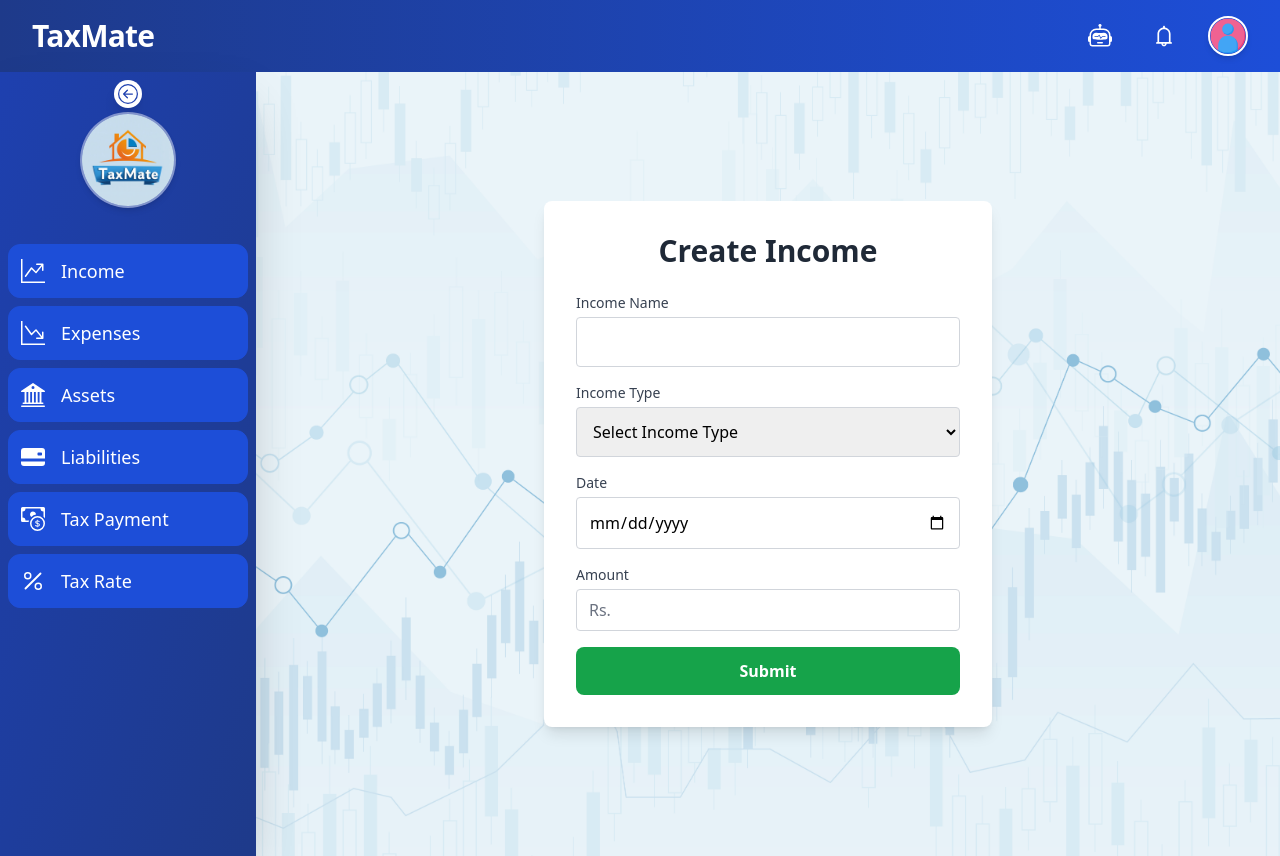
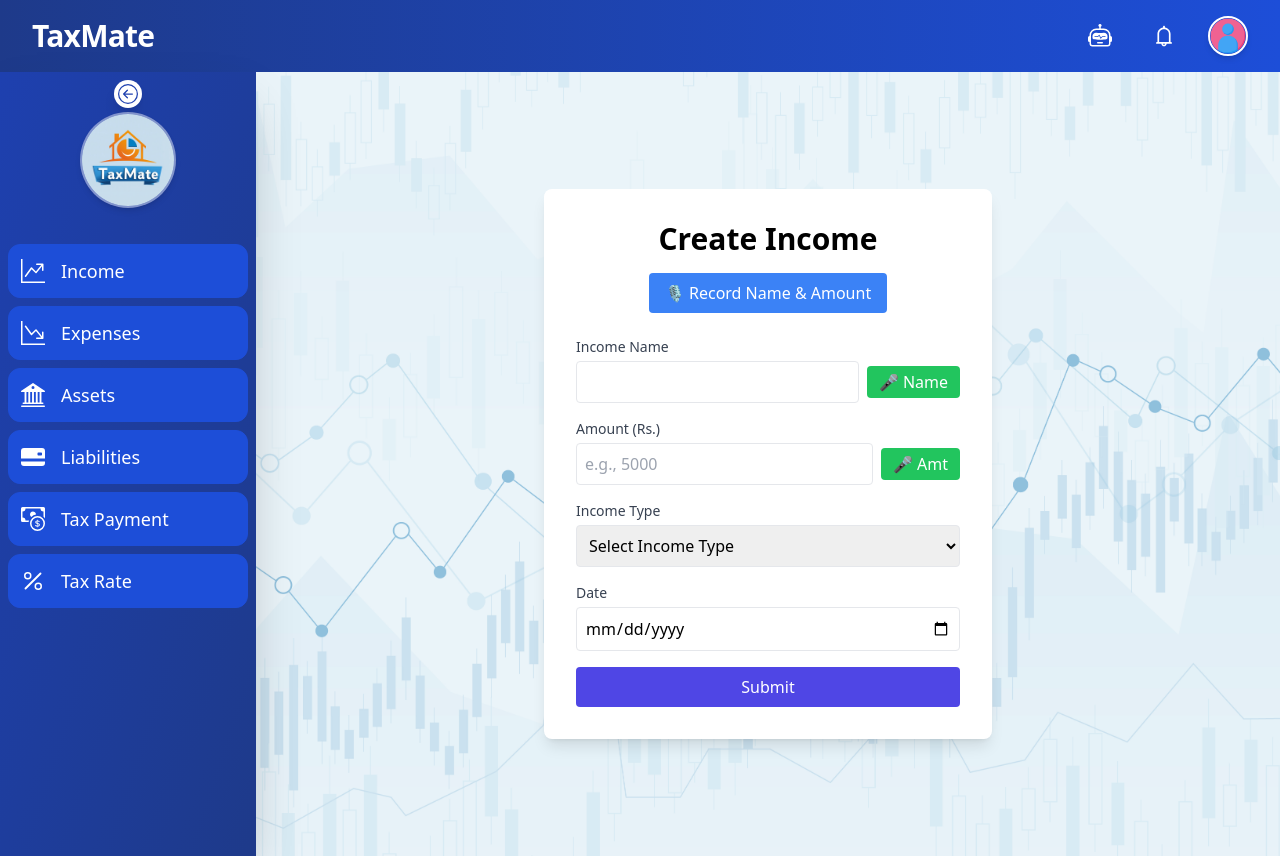
Before and after one commit to SageevanPRajah/TaxMate_frontend, a React (Vite) app: page /income/create in a window 1280 px wide. Built offline with nearby package versions, Linux system fonts and the light colour scheme; what compromise would draw is missing.

Commit message:
feat: Enhance CreateIncome component with voice input functionality and validation improvements

```diff
--- a/src/pages/income/CreateIncome.jsx
+++ b/src/pages/income/CreateIncome.jsx
@@ -1,12 +1,16 @@
-import { useState, useEffect } from 'react';
-import axios from "axios";
-import { useNavigate } from "react-router-dom";
-import Dashboard from "../../components/Dashboard.jsx";
+// src/pages/expense/CreateIncome.jsx
+
+import React, { useState, useEffect } from 'react';
+import axios from 'axios';
+import { useNavigate } from 'react-router-dom';
+import Dashboard from '../../components/Dashboard.jsx';
+import useVoiceInput from '../../hooks/useVoiceInput.js';
 import { useAuth } from '../../hooks/useAuth.js';
 
 const CreateIncome = () => {
   const navigate = useNavigate();
   const { user } = useAuth();
+  const { listening, startListening } = useVoiceInput();
 
   const [income, setIncome] = useState({
     userID: '',
@@ -15,12 +19,11 @@ const CreateIncome = () => {
     date: '',
     amount: '',
   });
-
-  const [loading, setLoading] = useState(false);
-  const [error, setError] = useState(null);
+  const [loading, setLoading]           = useState(false);
+  const [error, setError]               = useState(null);
   const [validationErrors, setValidationErrors] = useState({});
 
-  // auto-populate userID (or use dev fallback)
+  // auto-populate userID
   useEffect(() => {
     const id = user && (user._id || user.id || user.userID)
       ? (user._id || user.id || user.userID)
@@ -28,29 +31,57 @@ const CreateIncome = () => {
     setIncome(prev => ({ ...prev, userID: id }));
   }, [user]);
 
-  const validate = () => {
+  // Combined “record both” handler
+  const handleVoiceRecord = () => {
+    setError(null);
+    startListening(
+      ({ amount, name }) => {
+        setIncome(prev => ({
+          ...prev,
+          amount:     amount ?? prev.amount,
+          incomeName: name   ?? prev.incomeName,
+        }));
+      },
+      err => setError(`Voice input error: ${err}`)
+    );
+  };
+
+  // Fallback: record only Income Name
+  const handleRecordName = () => {
+    setError(null);
+    startListening(
+      ({ name }) => setIncome(prev => ({ ...prev, incomeName: name ?? prev.incomeName })),
+      err => setError(`Name input error: ${err}`)
+    );
+  };
+
+  // Fallback: record only Amount
+  const handleRecordAmount = () => {
+    setError(null);
+    startListening(
+      ({ amount }) => setIncome(prev => ({ ...prev, amount: amount ?? prev.amount })),
+      err => setError(`Amount input error: ${err}`)
+    );
+  };
+
+  const validate = data => {
     const errs = {};
-
-    if (!income.incomeName || income.incomeName.length < 3) {
-      errs.incomeName = "Income Name must be at least 3 characters.";
-    } else if (/^\d+$/.test(income.incomeName)) {
-      errs.incomeName = "Income Name cannot be only numbers.";
+    if (!data.incomeName || data.incomeName.length < 3) {
+      errs.incomeName = 'Income Name must be at least 3 characters.';
+    } else if (/^\d+$/.test(data.incomeName)) {
+      errs.incomeName = 'Income Name cannot be only numbers.';
     }
-
-    if (!income.incomeType) {
-      errs.incomeType = "Please select an income type.";
+    if (!data.incomeType) {
+      errs.incomeType = 'Please select an income type.';
     }
-
-    if (!income.date) {
-      errs.date = "Please select a date.";
-    } else if (new Date(income.date) > new Date()) {
-      errs.date = "Date cannot be in the future.";
+    if (!data.date) {
+      errs.date = 'Please select a date.';
+    } else if (new Date(data.date) > new Date()) {
+      errs.date = 'Date cannot be in the future.';
     }
-
-    if (!income.amount || Number(income.amount) <= 0) {
-      errs.amount = "Amount must be a positive number.";
+    if (!data.amount || Number(data.amount) <= 0) {
+      errs.amount = 'Amount must be a positive number.';
     }
-
     return errs;
   };
 
@@ -65,7 +96,8 @@ const CreateIncome = () => {
     setLoading(true);
     setError(null);
 
-    const errs = validate();
+    const data = { ...income };
+    const errs = validate(data);
     if (Object.keys(errs).length) {
       setValidationErrors(errs);
       setLoading(false);
@@ -73,10 +105,11 @@ const CreateIncome = () => {
     }
 
     try {
-      await axios.post("http://localhost:5559/income", income);
-      navigate("/income");
-    } catch {
-      setError("Failed to create income. Please try again.");
+      await axios.post('http://localhost:5559/income', data);
+      navigate('/income');
+    } catch (err) {
+      console.error(err);
+      setError('Failed to create income. Please try again.');
     } finally {
       setLoading(false);
     }
@@ -85,46 +118,99 @@ const CreateIncome = () => {
   return (
     <Dashboard>
       <div className="flex items-center justify-center min-h-[calc(100vh-4rem)]">
-        <div className="bg-white p-8 rounded-lg shadow-lg w-[28rem]">
-          <h2 className="text-3xl font-bold text-center mb-6 text-gray-800">
-            Create Income
-          </h2>
-
+        <div className="bg-white p-8 rounded-lg shadow-lg w-[28rem] backdrop-blur-lg">
+          <h2 className="text-3xl font-bold text-center mb-4">Create Income</h2>
           {error && <p className="text-red-500 text-center mb-3">{error}</p>}
 
-          <form onSubmit={handleSubmit}>
-            <div className="grid grid-cols-1 gap-4">
+          {/* Combined Record Button */}
+          <div className="flex flex-col items-center mb-6">
+            <button
+              type="button"
+              onClick={handleVoiceRecord}
+              className={`px-4 py-2 rounded text-white ${
+                listening ? 'bg-red-500 cursor-wait' : 'bg-blue-500 hover:bg-blue-600'
+              }`}
+            >
+              {listening ? 'Listening…' : '🎙️ Record Name & Amount'}
+            </button>
+            {listening && (
+              <div className="flex space-x-1 mt-2">
+                {[...Array(4)].map((_, i) => (
+                  <span
+                    key={i}
+                    className={`block w-2 h-2 bg-blue-500 animate-pulse delay-${i * 200}`}
+                  />
+                ))}
+              </div>
+            )}
+          </div>
 
+          <form onSubmit={handleSubmit} className="space-y-4">
             {/* Income Name */}
-              <div>
-                <label className="block mb-1 text-sm font-medium text-gray-700">
+            <div className="flex items-center gap-2">
+              <div className="flex-1">
+                <label className="block text-sm font-medium text-gray-700">
                   Income Name
                 </label>
                 <input
                   type="text"
                   name="incomeName"
-                  className="p-3 border border-gray-300 rounded w-full"
                   value={income.incomeName}
                   onChange={handleChange}
+                  className="mt-1 p-2 border rounded w-full"
                   required
                 />
                 {validationErrors.incomeName && (
-                  <p className="text-red-500 text-sm">
-                    {validationErrors.incomeName}
-                  </p>
+                  <p className="text-red-500 text-xs">{validationErrors.incomeName}</p>
                 )}
+              </div>
+              <button
+                type="button"
+                onClick={handleRecordName}
+                className="mt-6 bg-green-500 text-white px-3 py-1 rounded hover:bg-green-600"
+              >
+                🎤 Name
+              </button>
+            </div>
+
+            {/* Amount */}
+            <div className="flex items-center gap-2">
+              <div className="flex-1">
+                <label className="block text-sm font-medium text-gray-700">
+                  Amount (Rs.)
+                </label>
+                <input
+                  type="number"
+                  name="amount"
+                  value={income.amount}
+                  onChange={handleChange}
+                  placeholder="e.g., 5000"
+                  className="mt-1 p-2 border rounded w-full"
+                  required
+                />
+                {validationErrors.amount && (
+                  <p className="text-red-500 text-xs">{validationErrors.amount}</p>
+                )}
+              </div>
+              <button
+                type="button"
+                onClick={handleRecordAmount}
+                className="mt-6 bg-green-500 text-white px-3 py-1 rounded hover:bg-green-600"
+              >
+                🎤 Amt
+              </button>
             </div>
 
             {/* Income Type */}
             <div>
-                <label className="block mb-1 text-sm font-medium text-gray-700">
+              <label className="block text-sm font-medium text-gray-700">
                 Income Type
               </label>
               <select
                 name="incomeType"
-                  className="p-3 border border-gray-300 rounded w-full"
                 value={income.incomeType}
                 onChange={handleChange}
+                className="mt-1 p-2 border rounded w-full"
                 required
               >
                 <option value="" disabled>
@@ -136,63 +222,33 @@ const CreateIncome = () => {
                 <option value="Others">Others</option>
               </select>
               {validationErrors.incomeType && (
-                  <p className="text-red-500 text-sm">
-                    {validationErrors.incomeType}
-                  </p>
+                <p className="text-red-500 text-xs">{validationErrors.incomeType}</p>
               )}
             </div>
 
             {/* Date */}
             <div>
-                <label className="block mb-1 text-sm font-medium text-gray-700">
-                  Date
-                </label>
+              <label className="block text-sm font-medium text-gray-700">Date</label>
               <input
                 type="date"
                 name="date"
-                  className="p-3 border border-gray-300 rounded w-full"
                 value={income.date}
                 onChange={handleChange}
+                className="mt-1 p-2 border rounded w-full"
                 required
               />
               {validationErrors.date && (
-                  <p className="text-red-500 text-sm">
-                    {validationErrors.date}
-                  </p>
+                <p className="text-red-500 text-xs">{validationErrors.date}</p>
               )}
             </div>
 
-              {/* Amount */}
-              <div>
-                <label className="block mb-1 text-sm font-medium text-gray-700">
-                  Amount
-                </label>
-                <div className="flex items-center border border-gray-300 rounded px-3">
-                  <span className="text-gray-500 mr-1">Rs.</span>
-                  <input
-                    type="number"
-                    name="amount"
-                    className="w-full py-2 outline-none"
-                    value={income.amount}
-                    onChange={handleChange}
-                    required
-                  />
-                </div>
-                {validationErrors.amount && (
-                  <p className="text-red-500 text-sm">
-                    {validationErrors.amount}
-                  </p>
-                )}
-              </div>
-
-            </div>
-
+            {/* Submit */}
             <button
               type="submit"
-              className="mt-4 w-full bg-green-600 text-white py-3 rounded-lg font-semibold hover:bg-green-700 transition-all"
               disabled={loading}
+              className="w-full bg-indigo-600 text-white py-2 rounded hover:bg-indigo-700 mt-4"
             >
-              {loading ? 'Submitting...' : 'Submit'}
+              {loading ? 'Submitting…' : 'Submit'}
             </button>
           </form>
         </div>
```
Lines whose indentation alone changed are shown as unchanged.
